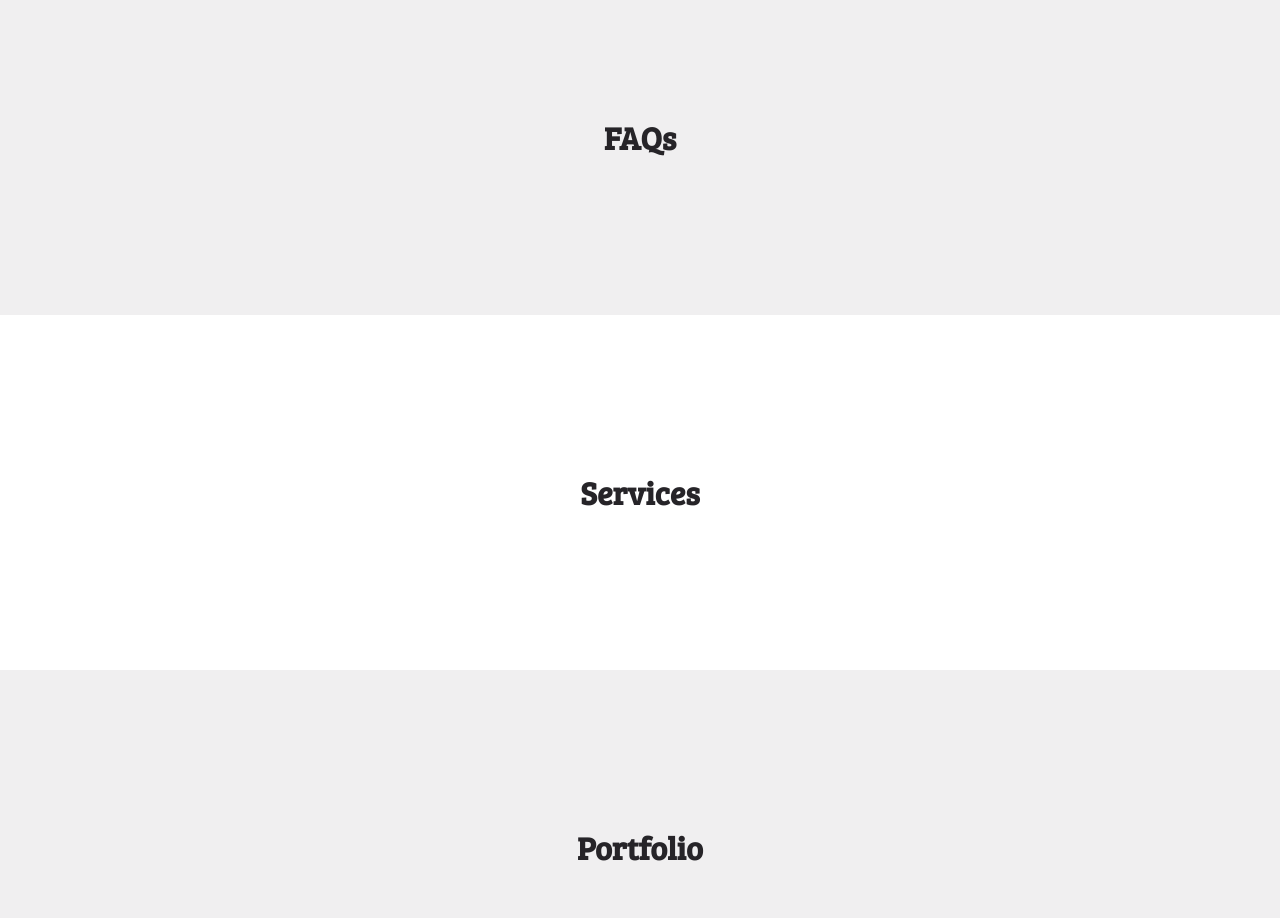
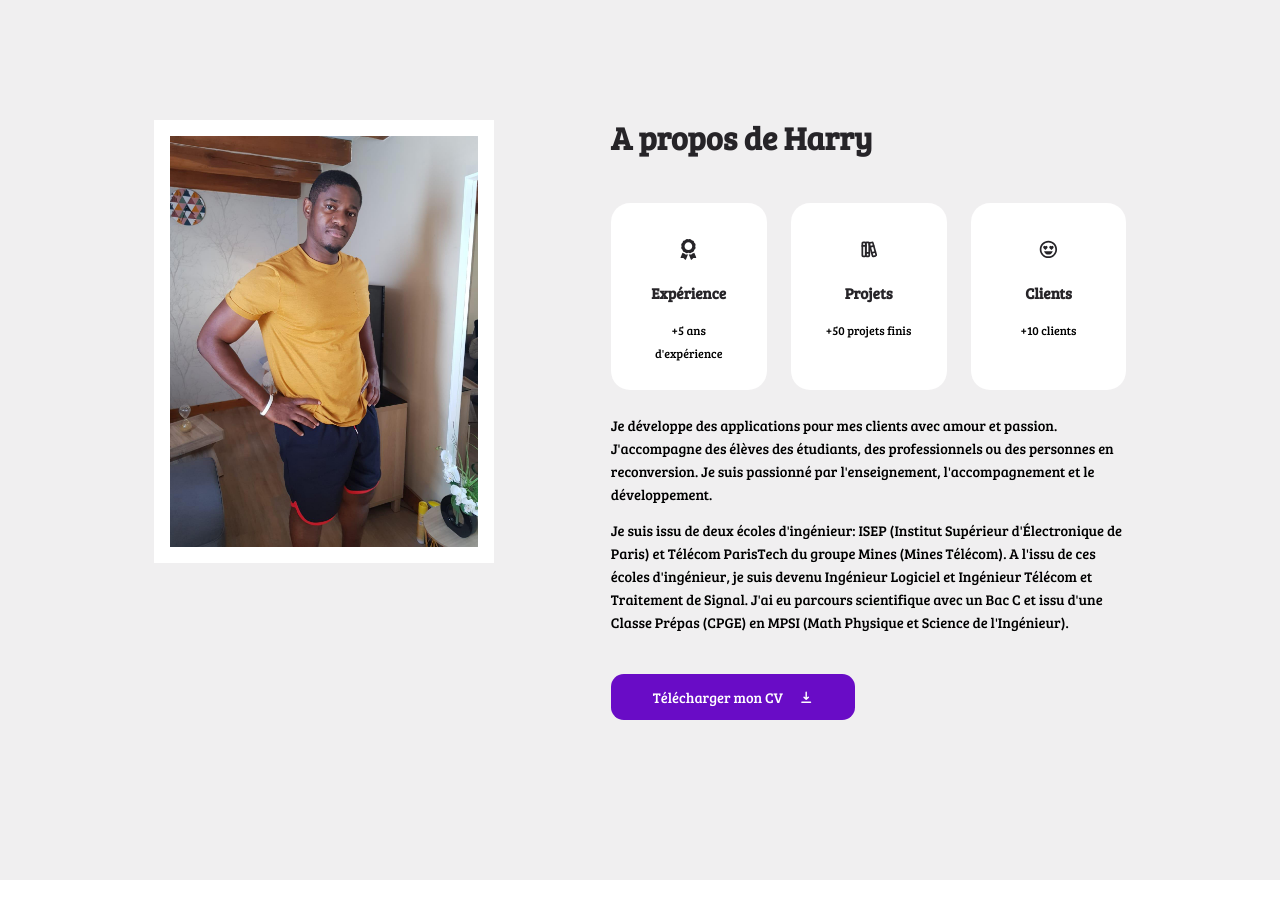
Before and after one commit to Rudolph79/portfolio-emarh-react, a React (Create React App) app: page / in a window 1280 px wide. Shown: the part 1000-1918 px from the top of the page. Built offline with nearby package versions, Linux system fonts and the light colour scheme.

Commit message:
Section About: JSX Page and his css. Creation of a Card compoent with his css

```diff
--- /dev/null
+++ b/src/components/Card.jsx
@@ -0,0 +1,9 @@
+import './card.css';
+
+const Card = ({ children, className, onClick }) => {
+    return (
+        <article className={`card ${className}`} onClick={onClick}>{children}</article>
+    );
+}
+
+export default Card;
--- /dev/null
+++ b/src/components/card.css
@@ -0,0 +1,31 @@
+.card {
+    background: var(--color-white);
+    padding: 1.5rem;
+    border: 2px solid transparent;
+    border-radius: var(--border-radius-1);
+    transition: var(--transition);
+}
+
+
+.card:hover {
+    background: transparent;
+    border-color: var(--color-white);
+    transform: translateY(-0.5rem);
+}
+
+.card.light {
+    background: transparent;
+    border-color: var(--color-light);
+}
+
+.card.light:hover {
+    background: transparent;
+    border-color: var(--color-light);
+}
+
+/* MEDIA QUERIES (phones) */
+@media screen and (max-width: 600px){
+    .card {
+        padding: 1.2rem;
+    }
+}
--- a/src/sections/about/About.jsx
+++ b/src/sections/about/About.jsx
@@ -1,9 +1,50 @@
 import React from 'react';
 import './about.css';
+import AboutImage from '../../assets/harry_cergy.jpeg';
+import CV from '../../assets/CV_ebang_mezui-1.pdf';
+import {HiDownload} from 'react-icons/hi';
+import data from './data.about';
+import Card from '../../components/Card';
 
 const About = () => {
   return (
-    <section id="about"><h2>FAQs</h2></section>
+    <section id="about">
+      <div className="container about__container">
+        <div className="about__left">
+          <div className="about__portrait">
+            <img src={AboutImage} alt="About Harry" />
+          </div>
+        </div>
+        <div className='about__right'>
+          <h2>A propos de Harry</h2>
+          <div className="about__cards">
+            {
+              data.map(item => (
+                <Card key={item.id} className='about__card'>
+                  <span className="about__card-icon">{item.icon}</span>
+                  <h5>{item.title}</h5>
+                  <small>{item.desc}</small>
+                </Card>
+              ))
+            }
+          </div>
+          <p>
+            Je développe des applications pour mes clients avec amour et passion. J'accompagne des élèves
+            des étudiants, des professionnels ou des personnes en reconversion. Je suis passionné par
+            l'enseignement, l'accompagnement et le développement.
+          </p>
+          <p>
+            Je suis issu de deux écoles d'ingénieur: ISEP (Institut Supérieur d'Électronique de Paris) et
+            Télécom ParisTech du groupe Mines (Mines Télécom). A l'issu de ces écoles d'ingénieur, je suis
+            devenu Ingénieur Logiciel et Ingénieur Télécom et Traitement de Signal. J'ai eu parcours scientifique
+            avec un Bac C et issu d'une Classe Prépas (CPGE) en MPSI (Math Physique et Science de l'Ingénieur).
+          </p>
+          <a href={CV} download className='btn primary'>
+            Télécharger mon CV <HiDownload />
+          </a>
+        </div>
+      </div>
+    </section>
   )
 }
 
--- a/src/sections/about/about.css
+++ b/src/sections/about/about.css
@@ -0,0 +1,83 @@
+.about__container {
+    display: grid;
+    grid-template-columns: 35% 53%;
+    gap: 12%;
+}
+
+.about__portrait {
+    height: fit-content;
+    max-height: 40rem;
+    border: 1rem solid var(--color-white);
+    transition: var(--transition);
+}
+
+.about__portrait:hover {
+    border-width: 0;
+}
+
+.about__cards {
+    margin: 3rem 0 1.5rem;
+    display: grid;
+    grid-template-columns: repeat(3, 1fr);
+    gap: 1.5rem;
+}
+
+.about__card {
+    text-align: center;
+}
+
+.about__card-icon {
+    font-size: 1.3rem;
+    color: var(--color-black);
+    border-radius: var(--border-radius-3);
+    width: fit-content;
+    margin-inline: auto;
+    padding: 0.6rem;
+    display: flex;
+    align-items: center;
+    transition: var(--transition);
+}
+
+.card.about__card:hover .about__card-icon {
+    background: var(--color-primary);
+    color: var(--color-white);
+}
+
+.card.about__card h5 {
+    margin: 1rem 0;
+}
+
+.about__right p {
+    margin-bottom: 0.8rem;
+}
+
+.about__right .btn {
+    margin-top: 2.5rem;
+}
+
+/* MEDIA QUERIES (tablets) */
+@media screen and (max-width: 1024px){
+    .about__left {
+        display: none;
+    }
+
+    .about__container {
+        grid-template-columns: 1fr;
+    }
+
+    .about__right h2 {
+        text-align: center;
+    }
+}
+
+/* MEDIA QUERIES (phones) */
+@media screen and (max-width: 600px) {
+    .about__cards {
+        grid-template-columns: 1fr 1fr;
+        gap: 1rem;
+    }
+
+    .about__right .btn {
+        margin-top: 2rem;
+    }
+}
--- /dev/null
+++ b/src/sections/about/data.about.js
@@ -0,0 +1,11 @@
+import {FaAward} from 'react-icons/fa';
+import {TbBooks} from 'react-icons/tb';
+import {BiHappyHeartEyes} from 'react-icons/bi';
+
+const data = [
+    {id: 1, icon: <FaAward />, title: 'Expérience', desc: '+5 ans d\'expérience'},
+    {id: 2, icon: <TbBooks />, title: 'Projets', desc: '+50 projets finis'},
+    {id: 3, icon: <BiHappyHeartEyes />, title: 'Clients', desc: '+10 clients'},
+];
+
+export default data;
--- a/src/sections/header/Header.jsx
+++ b/src/sections/header/Header.jsx
@@ -16,7 +16,7 @@ const Header = () => {
           <strong>Télécom ParisTech</strong>. Je suis développeur Web, Mobile et Logiciel.
           En tant que développeur Full-Stack, je suis passionné par les langages JavaScript
           (NodeJS, React JS, VueJS) et PHP (Symfony2, 3, 4, 5 & 6).
-          Je suis passionné d'<b>Enseignements</b>, de <b>Piano</b>, <b>NBA</b> et de <b>Football</b>.
+          Je suis passionné d'<b>Enseignements</b>, de <b>Piano</b>, de <b>NBA</b> et de <b>Football</b>.
         </p>
         <div className="header__cta">
           <a href="#contact" className='btn primary'>Me contacter</a>
```
Also changed, not shown: 1 other file (tests, documents, lock files or other folders).
